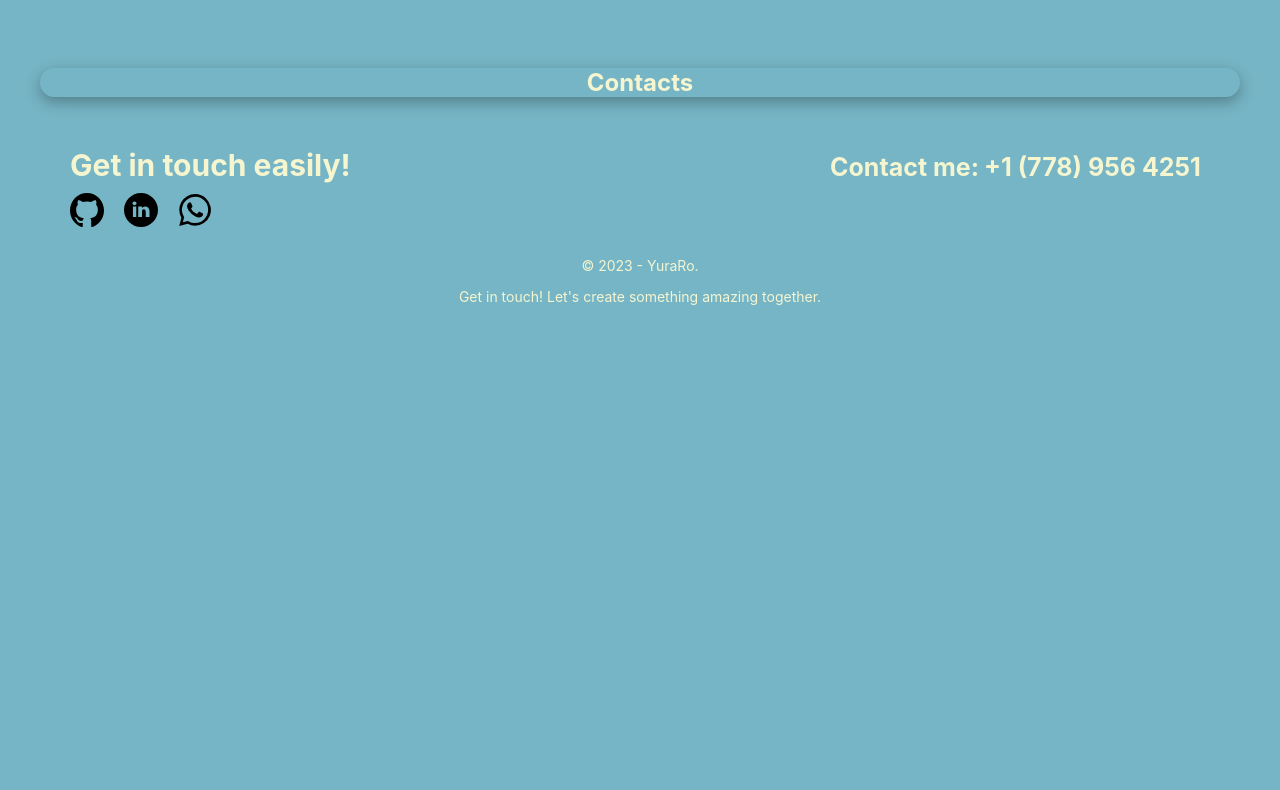
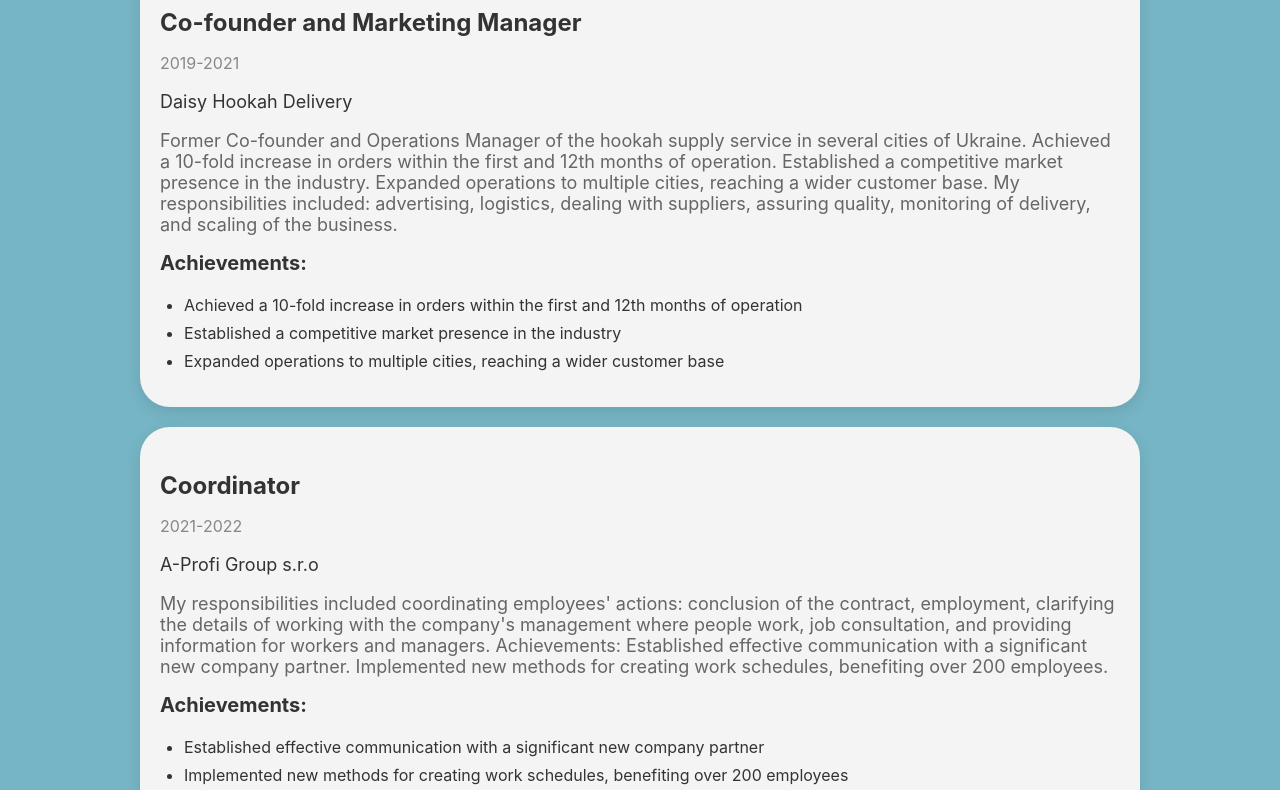
Before and after one commit to Yuraro/dev-portfolio-yuraro, a React (Create React App) app: page /dev-portfolio-yuraro/about/work_experience in a window 1280 px wide. Shown: the part 940-1730 px from the top of the page. Before the commit the page ends 1289 px from the top, so only its background shows below. Built offline with nearby package versions, Linux system fonts and the light colour scheme.

Commit message:
Update Ex

```diff
--- a/src/components/Experience/Experience.jsx
+++ b/src/components/Experience/Experience.jsx
@@ -1,15 +1,28 @@
 import React from 'react';
-import { Outlet } from "react-router-dom";
 import css from './Experience.module.css';
+import experienceData from '../../services/experienceData';
 
 const Experience = () => {
-
     return (
-        <div className={css.ex_wrap}>
-            <h2 className={css.ex_title}>Experience</h2>
-            <Outlet />
+    <div className={css.ex_wrap}>
+        <div className={css.ex_container}>
+        {experienceData.map((experience, index) => (
+            <div className={css.ex_item} key={index}>
+            <h3 className={css.ex_job_title}>{experience.title}</h3>
+            <p className={css.ex_date}>{experience.date}</p>
+            <p className={css.ex_company}>{experience.company}</p>
+            <p className={css.ex_description}>{experience.description}</p>
+            <h3 className={css.ex_achievements_title}>Achievements:</h3>
+            <ul className={css.ex_achievements_list}>
+                {experience.achievements.map((achievement, idx) => (
+                <li key={idx} className={css.ex_achievement}>{achievement}</li>
+                ))}
+            </ul>
+            </div>
+        ))}
         </div>
-    );
+    </div>
+);
 };
 
 export default Experience;
--- a/src/components/Experience/Experience.module.css
+++ b/src/components/Experience/Experience.module.css
@@ -1,17 +1,67 @@
-.ex_wrap{
-    display: flex;
-    flex-direction: column;
-    align-items: center;
-    justify-content: center;
-};
+.ex_wrap {
+    width: 1000px;
+    margin: 0 auto;
+    padding: 20px;
+    margin-top: 20px;
+}
 
-.ex_title{
-    font-size: 35px;
+.ex_container {
+    display: grid;
+    grid-template-columns: 1fr;
+    gap: 20px;
+}
+
+.ex_item {
+    background-color: #f4f4f4;
+    padding: 20px;
+    border-radius: 30px;
+    box-shadow: 0px 5px 15px rgba(0, 0, 0, 0.1);
+    transition: transform 0.3s ease-in-out;
+}
+
+.ex_item:hover {
+    transform: translateY(-4px);
+}
+
+.ex_job_title {
+    font-size: 24px;
     font-weight: bold;
-    color: #333333;
+    color: #333;
+    margin-bottom: 8px;
+}
+
+.ex_date {
+    font-size: 16px;
+    color: #888;
+}
+
+.ex_company {
+    font-size: 18px;
+    color: #333;
     margin-bottom: 16px;
-    text-align: left;
-    background-color: #b8a4f4;
-    border-radius: 10px;
-    padding: 5px;
-};
+}
+
+.ex_description {
+    font-size: 18px;
+    color: #666;
+    margin-bottom: 16px;
+}
+
+.ex_achievements_title {
+    font-size: 20px;
+    font-weight: bold;
+    color: #333;
+    margin-top: 16px;
+}
+
+.ex_achievements_list {
+    list-style: disc;
+    padding-left: 24px;
+    margin-top: 8px;
+}
+
+.ex_achievement {
+    font-size: 16px;
+    color: #333;
+    margin-bottom: 8px;
+}
--- a/src/components/Projects/Projects.jsx
+++ b/src/components/Projects/Projects.jsx
@@ -1,6 +1,6 @@
 import React from 'react';
 import css from './Projects.module.css';
-import projectsData from '../../services';
+import projectsData from '../../services/projectsData';
 
 const Projects = () => {
     return (
--- /dev/null
+++ b/src/services/experienceData.js
@@ -0,0 +1,25 @@
+export const experienceData = [
+    {
+    title: 'Co-founder and Marketing Manager',
+    date: '2019-2021',
+    company: 'Daisy Hookah Delivery',
+    description: 'Former Co-founder and Operations Manager of the hookah supply service in several cities of Ukraine. Achieved a 10-fold increase in orders within the first and 12th months of operation. Established a competitive market presence in the industry. Expanded operations to multiple cities, reaching a wider customer base. My responsibilities included: advertising, logistics, dealing with suppliers, assuring quality, monitoring of delivery, and scaling of the business.',
+    achievements: [
+        'Achieved a 10-fold increase in orders within the first and 12th months of operation',
+        'Established a competitive market presence in the industry',
+        'Expanded operations to multiple cities, reaching a wider customer base',
+    ],
+    },
+    {
+    title: 'Coordinator',
+    date: '2021-2022',
+    company: 'A-Profi Group s.r.o',
+    description: "My responsibilities included coordinating employees' actions: conclusion of the contract, employment, clarifying the details of working with the company's management where people work, job consultation, and providing information for workers and managers. Achievements: Established effective communication with a significant new company partner. Implemented new methods for creating work schedules, benefiting over 200 employees.",
+    achievements: [
+        'Established effective communication with a significant new company partner',
+        'Implemented new methods for creating work schedules, benefiting over 200 employees',
+    ],
+},
+];
+
+export default experienceData;
--- a/src/services.js
+++ b/src/services/projectsData.js
@@ -1,6 +1,5 @@
-import IceCream from '../src/images/IceCream.jpeg';
-import Cinemania from '../src/images/Cinemania.jpeg';
-
+import IceCream from '../images/IceCream.jpeg';
+import Cinemania from '../images/Cinemania.jpeg';
 
 const projectsData = [
     {
```
